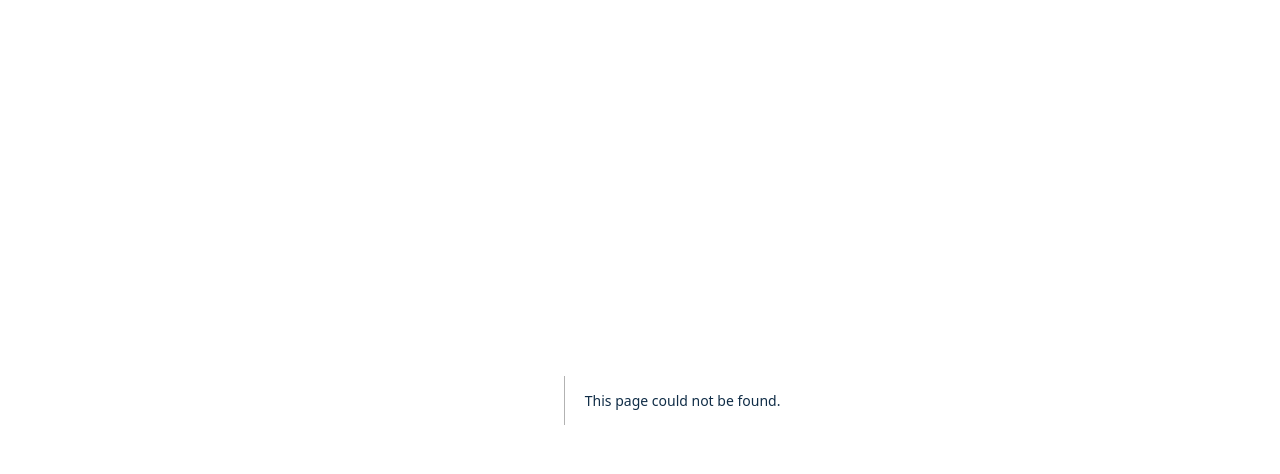
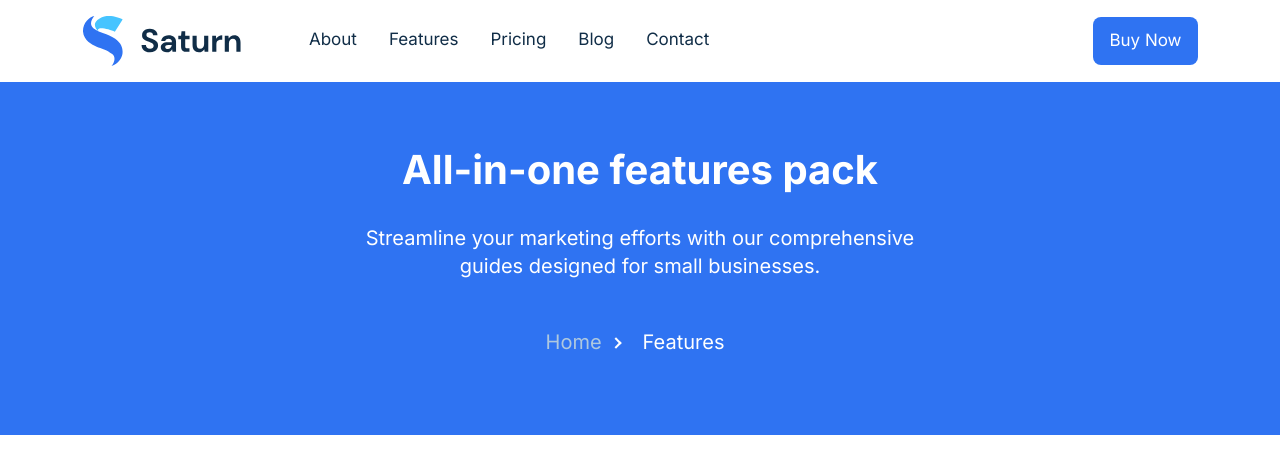
Before and after one commit to divyeshfortune/saturn, a Next.js app: page /features in a window 1280 px wide. Before the commit this address had no page. Shown: the top 474 px of the page. Built offline with nearby package versions, Linux system fonts and the light colour scheme.

Commit message:
breadcrumbs and dynamic subhero section

```diff
--- a/src/api/data.js
+++ b/src/api/data.js
@@ -1,6 +1,6 @@
 export const menuItems = [
   { name: "About", href: "#about" },
-  { name: "Features", href: "#features" },
+  { name: "Features", href: "/features" },
   { name: "Pricing", href: "#pricing" },
   { name: "Blog", href: "#blog" },
   { name: "Contact", href: "#contact" },
--- /dev/null
+++ b/src/app/features/page.js
@@ -0,0 +1,17 @@
+import Header from '@/components/Header'
+import HeroSub from '@/components/HeroSub'
+import React from 'react'
+
+const page = () => {
+  return (
+    <>
+        <Header/>
+        <HeroSub
+          title="All-in-one features pack"
+          description="Streamline your marketing efforts with our comprehensive guides designed for small businesses."
+      />
+    </>
+  )
+}
+
+export default page
--- /dev/null
+++ b/src/components/Breadcrumb.js
@@ -0,0 +1,23 @@
+import React from 'react';
+import Link from 'next/link';
+
+const Breadcrumb = ({ links }) => {
+  const lastIndex = links.length - 1;
+  return (
+  <div className="flex items-baseline flex-wrap justify-center my-[0.9375rem] mx-0">
+      {links.map((link, index) => (
+        <React.Fragment key={index}>
+          {index !== lastIndex ? ( // Check if it's not the last item
+            <Link href={link.href} className="no-underline flex items-center text-SkyMistBlue font-normal text-xl hover:underline after:relative after:content-[''] after:ml-2.5 after:mr-[0.8125rem] after:my-0 after:inline-block after:top-[0.0625rem] after:w-2 after:h-2 after:border-r-2 after:border-solid after:border-b-2 after:border-white after:-rotate-45">
+              {link.text}
+            </Link>
+          ) : (
+            <span className='text-white text-xl mx-2.5'>{link.text}</span>
+          )}
+        </React.Fragment>
+      ))}
+    </div>
+  );
+};
+
+export default Breadcrumb;
--- /dev/null
+++ b/src/components/HeroSub.js
@@ -0,0 +1,20 @@
+import React from 'react'
+import Breadcrumb from './Breadcrumb'
+
+const HeroSub = ({ title, description }) => {
+    const breadcrumbLinks = [
+        { href: '/', text: 'Home' },
+        { href: '/features', text: 'Features' }
+      ];
+  return (
+    <>
+    <section className='bg-primary text-center lg:py-16 py-8'>
+        <h2 className='text-white'>{title}</h2>
+        <p className='text-xl text-white font-normal max-w-[35rem] w-full mx-auto mt-[1.875rem] mb-12'>{description}</p>
+        <Breadcrumb links={breadcrumbLinks} />
+    </section>
+    </>
+  )
+}
+
+export default HeroSub
```
Also changed, not shown: src/components/Productvideo.js (+1 -1 lines).
